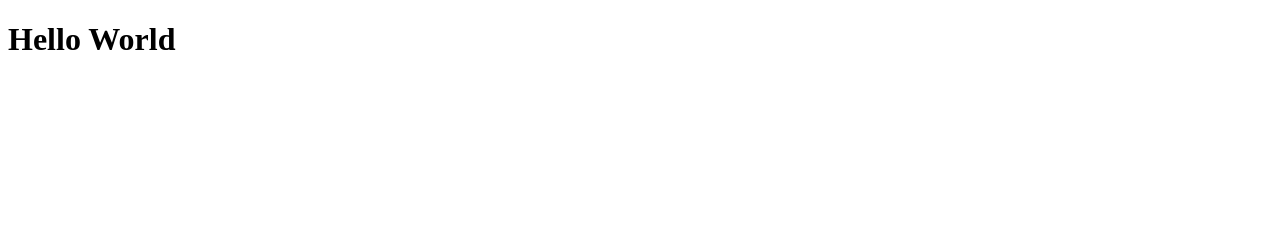
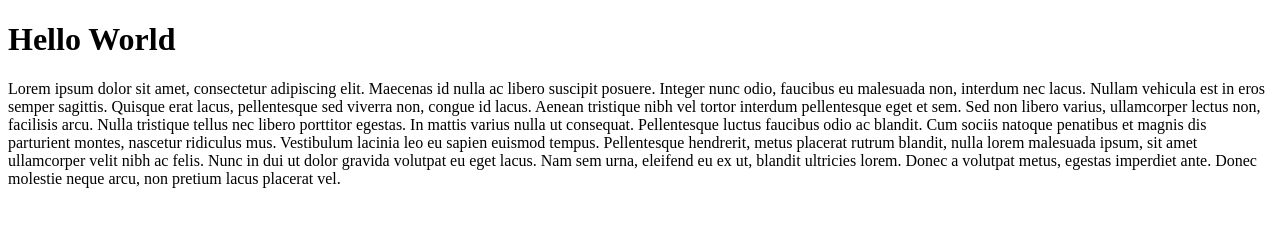
Before and after one commit to princessvespa/site, a plain HTML site: page index.html in a window 1280 px wide. Drawn offline with Linux system fonts and the light colour scheme.

Commit message:
added some text

```diff
--- a/index.html
+++ b/index.html
@@ -5,6 +5,9 @@
     </head>
     <body>
         <h1>Hello World</h1>
+        <p>Lorem ipsum dolor sit amet, consectetur adipiscing elit. Maecenas id nulla ac libero suscipit posuere. Integer nunc odio, faucibus eu malesuada non, interdum nec lacus. Nullam vehicula est in eros semper sagittis. Quisque erat lacus, pellentesque sed viverra non, congue id lacus. Aenean tristique nibh vel tortor interdum pellentesque eget et sem. Sed non libero varius, ullamcorper lectus non, facilisis arcu. Nulla tristique tellus nec libero porttitor egestas. In mattis varius nulla ut consequat. Pellentesque luctus faucibus odio ac blandit.
+
+Cum sociis natoque penatibus et magnis dis parturient montes, nascetur ridiculus mus. Vestibulum lacinia leo eu sapien euismod tempus. Pellentesque hendrerit, metus placerat rutrum blandit, nulla lorem malesuada ipsum, sit amet ullamcorper velit nibh ac felis. Nunc in dui ut dolor gravida volutpat eu eget lacus. Nam sem urna, eleifend eu ex ut, blandit ultricies lorem. Donec a volutpat metus, egestas imperdiet ante. Donec molestie neque arcu, non pretium lacus placerat vel.</p>
     </body>
 
 </html>
```
